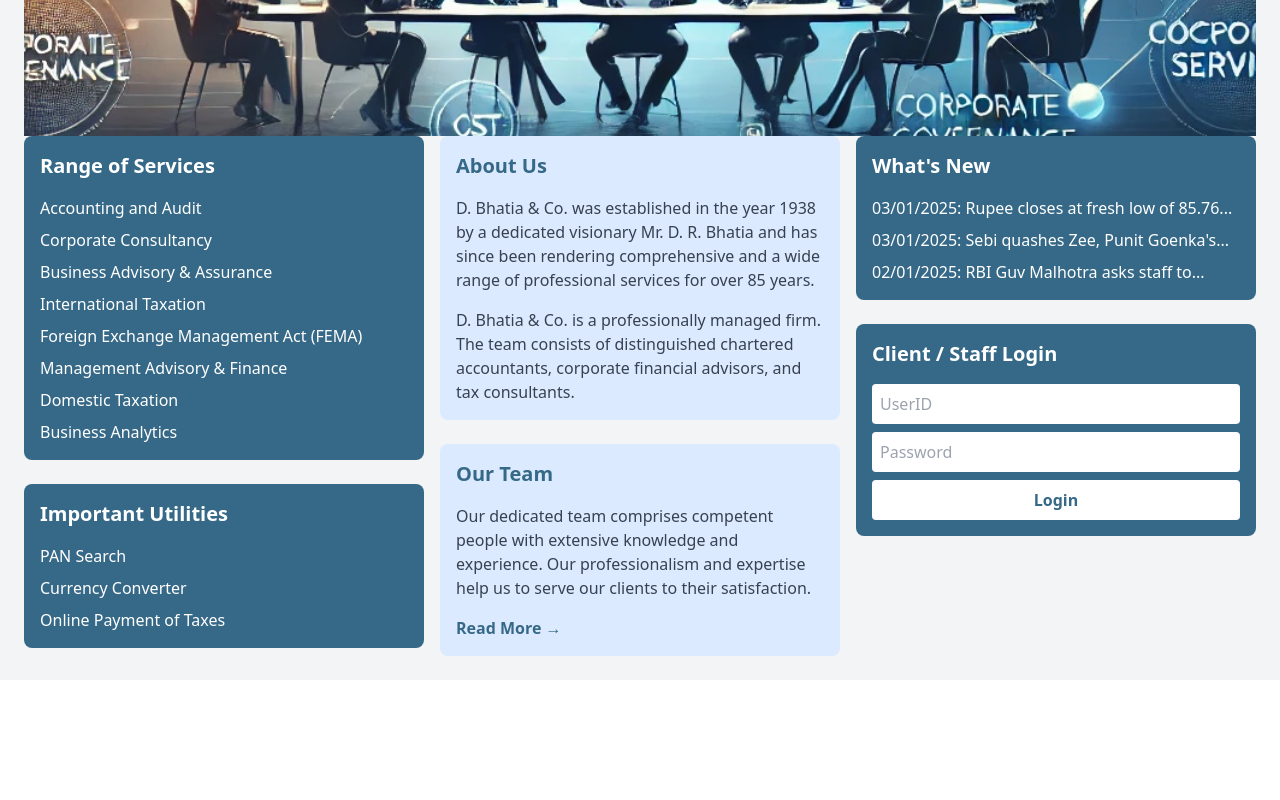
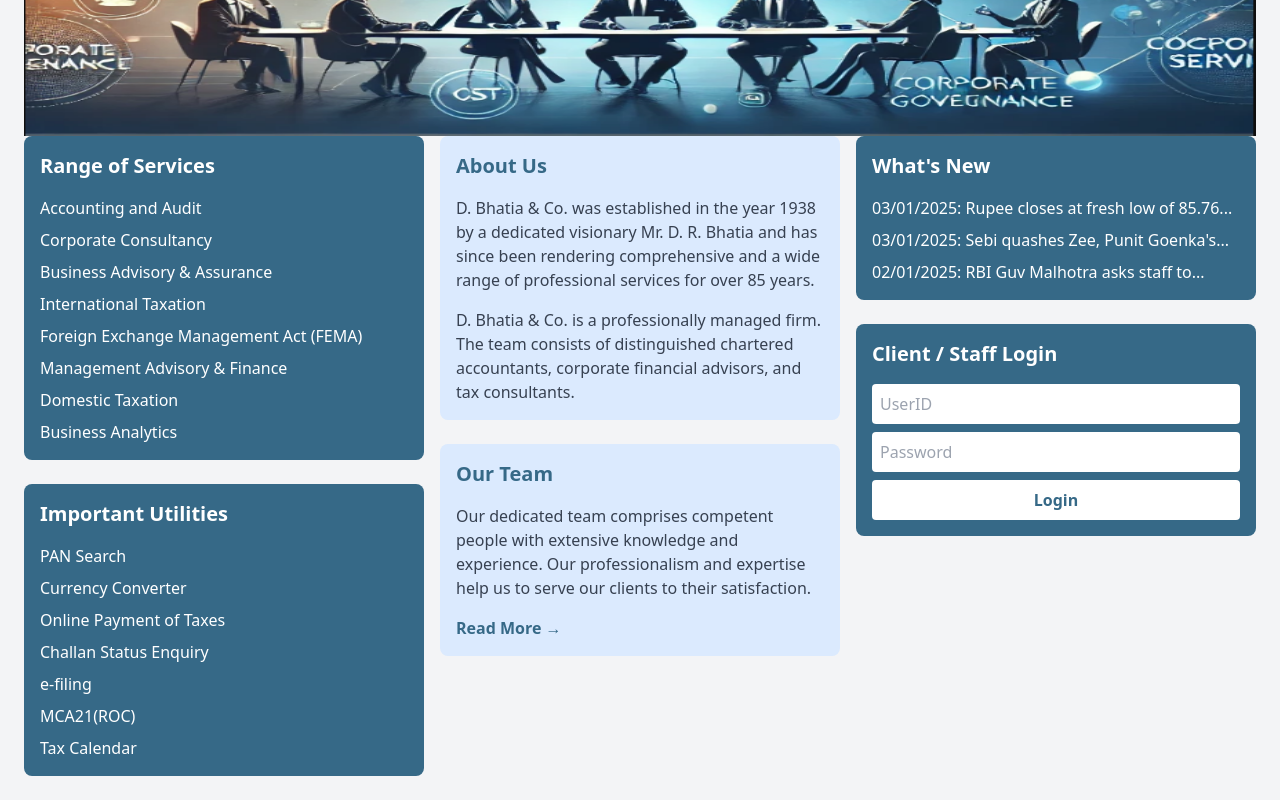
Before and after one commit to payank/DBhatia, a React (Vite) app in the folder dbhatia-web/: page / in a window 1280 px wide. Shown: the part 340-1140 px from the top of the page. Before the commit the page ends 1020 px from the top, so only its background shows below. Built offline with nearby package versions, Linux system fonts and the light colour scheme.

Commit message:
utilities

```diff
--- a/dbhatia-web/src/components/Banner.jsx
+++ b/dbhatia-web/src/components/Banner.jsx
@@ -1,5 +1,5 @@
 import React from "react";
-import bannerImage from "../components/assets/images/banner.webp";
+import bannerImage from "../components/assets/images/banner1.png";
 
 function Banner() {
   return (
@@ -7,7 +7,7 @@
       <img
         src={bannerImage}
         alt="Banner"
-        className="w-full h-96 object-cover"
+        className="w-full h-96"
       />
     </div>
   );
--- a/dbhatia-web/src/pages/home/RangeOfServices.jsx
+++ b/dbhatia-web/src/pages/home/RangeOfServices.jsx
@@ -9,7 +9,10 @@
       <ul className="space-y-2">
         {services.map((service) => (
           <li key={service.id}>
-            <Link to={`/services/${service.id}`} className="hover:underline">
+            <Link
+              to={`/services/${service.id}`}
+              className="hover:font-bold hover:underline transition-all duration-300"
+              >
               {service.name}
             </Link>
           </li>
--- a/dbhatia-web/src/pages/home/Utilities.jsx
+++ b/dbhatia-web/src/pages/home/Utilities.jsx
@@ -1,13 +1,33 @@
 import React from "react";
+import { Link } from "react-router-dom";
 
 function Utilities() {
+  const utilities = [
+    { name: "PAN Search", link: "https://incometaxindiaefiling.gov.in/portal/knowpan.do" },
+    { name: "Currency Converter", link: "https://www.oanda.com/convert/classic/" },
+    { name: "Online Payment of Taxes", link: "https://incometaxindia.gov.in/Pages/default.aspx" },
+    { name: "Challan Status Enquiry", link: "http://tin-nsdl.com/" },
+    { name: "e-filing", link: "http://incometaxindiaefiling.gov.in/" },
+    { name: "MCA21(ROC)", link: "https://www.mca.gov.in/mcafoportal" },
+    { name: "Tax Calendar", link: "https://dbhatia.net/AllEvent.aspx" },
+  ];
+
   return (
     <div className="bg-primary text-white rounded-lg p-4">
       <h2 className="text-xl font-bold mb-4">Important Utilities</h2>
       <ul className="space-y-2">
-        <li>PAN Search</li>
-        <li>Currency Converter</li>
-        <li>Online Payment of Taxes</li>
+        {utilities.map((utility) => (
+          <li key={utility.name}>
+            <a
+              href={utility.link}
+              target="_blank" // Open link in a new tab
+              rel="noopener noreferrer" // Recommended for security
+              className="hover:underline hover:font-bold transition-all duration-300"
+            >
+              {utility.name}
+            </a>
+          </li>
+        ))}
       </ul>
     </div>
   );
--- a/dbhatia-web/src/pages/service/ServiceDetails.jsx
+++ b/dbhatia-web/src/pages/service/ServiceDetails.jsx
@@ -21,7 +21,8 @@
         <h1 className="text-2xl font-bold text-primary mb-4">{service.name}</h1>
         <ul className="list-disc pl-6 space-y-2 text-gray-700">
           {service.description.map((item, index) => (
-            <li key={index}>{item}</li>
+            <li
+              key={index}>{item}</li>
           ))}
         </ul>
       </div>
--- a/dbhatia-web/src/pages/service/Services.jsx
+++ b/dbhatia-web/src/pages/service/Services.jsx
@@ -12,7 +12,7 @@
         </p>
         <ul className="space-y-4">
           {services.map((service) => (
-            <li key={service.id} className="text-primary hover:underline">
+            <li key={service.id} className="text-primary hover:underline hover:font-bold transition-all duration-300">
               <Link to={`/services/${service.id}`}>{service.name}</Link>
             </li>
           ))}
--- a/dbhatia-web/vite.config.js
+++ b/dbhatia-web/vite.config.js
@@ -4,6 +4,7 @@
 // https://vite.dev/config/
 export default defineConfig({
   plugins: [react()],
+  assetsInclude: ['**/*.png', '**/*.PNG'], // Add PNG files to asset processing
   server: {
     port: 3000, // Specify the desired port
   },
```
Also changed, not shown: dbhatia-web/src/components/assets/images/banner1.PNG (added).
